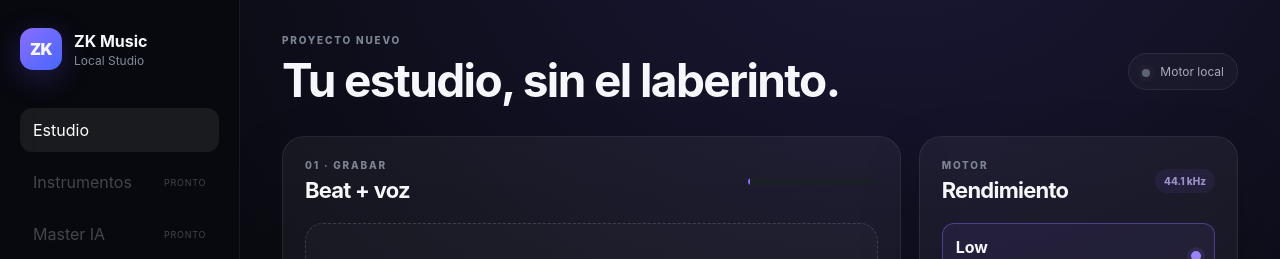
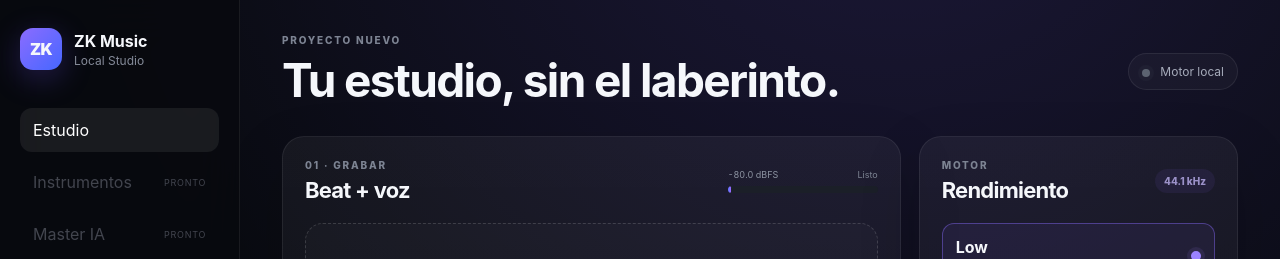
Before and after one commit to ZKYONA/Zk_Music, a React (Vite) app: page / in a window 1280 px wide. Shown: the top 259 px of the page. Built offline with nearby package versions, Linux system fonts and the light colour scheme.

Commit message:
feat: WAV export and recording safety meter (#7)
* feat(audio): add WAV export and detailed input metering

* feat(ui): add WAV export action per take

* feat(ui): wire WAV export and recording meter

* style: add clipping and recording meter states

* docs: track WAV export and recording metering

```diff
--- a/src/App.tsx
+++ b/src/App.tsx
@@ -42,6 +42,18 @@ function formatDb(value: number): string {
   return `${value > 0 ? "+" : ""}${value.toFixed(1)} dB`;
 }
 
+function formatPeakDb(peak: number): string {
+  const db = 20 * Math.log10(Math.max(peak, 0.0001));
+  return `${db.toFixed(1)} dBFS`;
+}
+
+function formatRecordingTime(seconds: number): string {
+  const whole = Math.max(0, Math.floor(seconds));
+  const minutes = Math.floor(whole / 60);
+  const remaining = whole % 60;
+  return `${minutes}:${remaining.toString().padStart(2, "0")}`;
+}
+
 export default function App() {
   const savedPreferences = useMemo(() => loadStudioPreferences(), []);
   const initialProfile = useMemo(
@@ -84,6 +96,9 @@ export default function App() {
   const [takes, setTakes] = useState<RecordedTake[]>([]);
   const takeUrlsRef = useRef(new Set<string>());
   const [level, setLevel] = useState(0);
+  const [peak, setPeak] = useState(0);
+  const [clipping, setClipping] = useState(false);
+  const [recordingSeconds, setRecordingSeconds] = useState(0);
   const [status, setStatus] = useState("Listo para crear.");
   const [error, setError] = useState("");
 
@@ -154,12 +169,28 @@ export default function App() {
   useEffect(() => {
     let frame = 0;
     const tick = () => {
-      setLevel(engineRef.current?.getInputLevel() ?? 0);
+      const metrics = engineRef.current?.getInputMetrics();
+      setLevel(metrics?.level ?? 0);
+      setPeak(metrics?.peak ?? 0);
+      setClipping(metrics?.clipping ?? false);
       frame = requestAnimationFrame(tick);
     };
     frame = requestAnimationFrame(tick);
     return () => cancelAnimationFrame(frame);
   }, []);
+
+  useEffect(() => {
+    if (!recording) return;
+
+    const startedAt = performance.now();
+    setRecordingSeconds(0);
+
+    const timer = window.setInterval(() => {
+      setRecordingSeconds((performance.now() - startedAt) / 1000);
+    }, 100);
+
+    return () => window.clearInterval(timer);
+  }, [recording]);
 
   useEffect(() => {
     return () => {
@@ -298,6 +329,7 @@ export default function App() {
         createdAt,
         duration: analysis.duration,
         peaks: analysis.peaks,
+        blob,
       };
 
       setTakes((current) => [take, ...current]);
@@ -384,6 +416,24 @@ export default function App() {
     anchor.click();
   }
 
+  async function downloadWavTake(take: RecordedTake) {
+    setError("");
+    setStatus("Preparando WAV localmente…");
+
+    try {
+      const wav = await engineRef.current!.convertToWav(take.blob);
+      const url = URL.createObjectURL(wav);
+      const anchor = document.createElement("a");
+      anchor.href = url;
+      anchor.download = `${take.name.trim() || "zk-music-take"}.wav`;
+      anchor.click();
+      window.setTimeout(() => URL.revokeObjectURL(url), 1000);
+      setStatus("WAV exportado.");
+    } catch (reason) {
+      setError(reason instanceof Error ? reason.message : "No se pudo exportar a WAV.");
+    }
+  }
+
   return (
     <main className="app-shell">
       <aside className="sidebar">
@@ -430,8 +480,15 @@ export default function App() {
                 <p className="eyebrow">01 · GRABAR</p>
                 <h2>Beat + voz</h2>
               </div>
+              <div className="recording-meter-block">
+                <div className="recording-meter-meta">
+                  <span className={clipping ? "clip-warning active" : "clip-warning"}>
+                    {clipping ? "CLIP" : formatPeakDb(peak)}
+                  </span>
+                  <span>{recording ? formatRecordingTime(recordingSeconds) : "Listo"}</span>
+                </div>
                 <div
-                className="meter"
+                  className={clipping ? "meter clipping" : "meter"}
                   role="progressbar"
                   aria-label="Nivel de entrada del micrófono"
                   aria-valuemin={0}
@@ -439,6 +496,7 @@ export default function App() {
                   aria-valuenow={Math.round(level * 100)}
                 >
                   <div className="meter-fill" style={{ width: `${Math.max(2, level * 100)}%` }} />
+                </div>
               </div>
             </div>
 
@@ -507,6 +565,7 @@ export default function App() {
               takes={takes}
               onRename={renameTake}
               onDownload={downloadTake}
+              onDownloadWav={(take) => void downloadWavTake(take)}
               onDelete={deleteTake}
             />
           </article>
--- a/src/TakeLibrary.tsx
+++ b/src/TakeLibrary.tsx
@@ -6,12 +6,14 @@ export interface RecordedTake {
   createdAt: number;
   duration: number;
   peaks: number[];
+  blob: Blob;
 }
 
 interface TakeLibraryProps {
   takes: RecordedTake[];
   onRename: (id: string, name: string) => void;
   onDownload: (take: RecordedTake) => void;
+  onDownloadWav: (take: RecordedTake) => void;
   onDelete: (id: string) => void;
 }
 
@@ -33,6 +35,7 @@ export function TakeLibrary({
   takes,
   onRename,
   onDownload,
+  onDownloadWav,
   onDelete,
 }: TakeLibraryProps) {
   if (takes.length === 0) return null;
@@ -84,9 +87,15 @@ export function TakeLibrary({
             <div className="take-actions">
               <button
                 className="primary-button"
+                onClick={() => onDownloadWav(take)}
+              >
+                WAV
+              </button>
+              <button
+                className="ghost-button"
                 onClick={() => onDownload(take)}
               >
-                Exportar
+                Original
               </button>
               <button
                 className="ghost-button danger-button"
--- a/src/audio/AudioEngine.ts
+++ b/src/audio/AudioEngine.ts
@@ -30,6 +30,12 @@ export interface AmbienceSettings {
 export interface TakeAnalysis {
   duration: number;
   peaks: number[];
+}
+
+export interface InputMetrics {
+  level: number;
+  peak: number;
+  clipping: boolean;
 }
 
 const DEFAULT_FX: VocalFxSettings = {
@@ -84,6 +90,52 @@ function createReverbImpulse(context: AudioContext, seconds = 1.5): AudioBuffer
   }
 
   return impulse;
+}
+
+function writeAscii(view: DataView, offset: number, text: string): void {
+  for (let index = 0; index < text.length; index += 1) {
+    view.setUint8(offset + index, text.charCodeAt(index));
+  }
+}
+
+function audioBufferToWav(buffer: AudioBuffer): Blob {
+  const channels = Math.max(1, Math.min(2, buffer.numberOfChannels));
+  const bytesPerSample = 2;
+  const frameCount = buffer.length;
+  const dataSize = frameCount * channels * bytesPerSample;
+  const bytes = new ArrayBuffer(44 + dataSize);
+  const view = new DataView(bytes);
+
+  writeAscii(view, 0, "RIFF");
+  view.setUint32(4, 36 + dataSize, true);
+  writeAscii(view, 8, "WAVE");
+  writeAscii(view, 12, "fmt ");
+  view.setUint32(16, 16, true);
+  view.setUint16(20, 1, true);
+  view.setUint16(22, channels, true);
+  view.setUint32(24, buffer.sampleRate, true);
+  view.setUint32(28, buffer.sampleRate * channels * bytesPerSample, true);
+  view.setUint16(32, channels * bytesPerSample, true);
+  view.setUint16(34, bytesPerSample * 8, true);
+  writeAscii(view, 36, "data");
+  view.setUint32(40, dataSize, true);
+
+  const channelData = Array.from(
+    { length: channels },
+    (_, channel) => buffer.getChannelData(channel),
+  );
+
+  let offset = 44;
+  for (let frame = 0; frame < frameCount; frame += 1) {
+    for (let channel = 0; channel < channels; channel += 1) {
+      const sample = Math.max(-1, Math.min(1, channelData[channel][frame] ?? 0));
+      const pcm = sample < 0 ? sample * 0x8000 : sample * 0x7fff;
+      view.setInt16(offset, Math.round(pcm), true);
+      offset += bytesPerSample;
+    }
+  }
+
+  return new Blob([bytes], { type: "audio/wav" });
 }
 
 function pickMimeType(): string | undefined {
@@ -721,6 +773,13 @@ export class AudioEngine {
     });
   }
 
+  async convertToWav(blob: Blob): Promise<Blob> {
+    const context = await this.ensureContext();
+    const bytes = await blob.arrayBuffer();
+    const buffer = await context.decodeAudioData(bytes.slice(0));
+    return audioBufferToWav(buffer);
+  }
+
   async analyzeTake(blob: Blob, points = 96): Promise<TakeAnalysis> {
     const context = await this.ensureContext();
     const bytes = await blob.arrayBuffer();
@@ -761,18 +820,31 @@ export class AudioEngine {
     };
   }
 
-  getInputLevel(): number {
-    if (!this.analyser) return 0;
+  getInputMetrics(): InputMetrics {
+    if (!this.analyser) {
+      return { level: 0, peak: 0, clipping: false };
+    }
 
     const values = new Float32Array(this.analyser.fftSize);
     this.analyser.getFloatTimeDomainData(values);
 
     let sum = 0;
+    let peak = 0;
+
     for (const value of values) {
       sum += value * value;
+      peak = Math.max(peak, Math.abs(value));
     }
 
-    return Math.min(1, Math.sqrt(sum / values.length) * 3.5);
+    return {
+      level: Math.min(1, Math.sqrt(sum / values.length) * 3.5),
+      peak: Math.min(1, peak),
+      clipping: peak >= 0.985,
+    };
+  }
+
+  getInputLevel(): number {
+    return this.getInputMetrics().level;
   }
 
   dispose(): void {
--- a/src/styles.css
+++ b/src/styles.css
@@ -205,12 +205,41 @@ nav { display: grid; gap: 8px; }
 
 .panel h2 { font-size: 22px; }
 
+.recording-meter-block {
+  width: 150px;
+  display: grid;
+  gap: 6px;
+}
+
+.recording-meter-meta {
+  display: flex;
+  justify-content: space-between;
+  gap: 10px;
+  color: #7d8493;
+  font-size: 9px;
+  font-variant-numeric: tabular-nums;
+}
+
+.clip-warning {
+  color: #8d94a2;
+}
+
+.clip-warning.active {
+  color: #ff6a7d;
+  font-weight: 900;
+  letter-spacing: 0.06em;
+}
+
 .meter {
-  width: 130px;
+  width: 100%;
   height: 7px;
   overflow: hidden;
   border-radius: 999px;
   background: #1b1f28;
+}
+
+.meter.clipping {
+  box-shadow: 0 0 0 1px rgba(255, 86, 108, 0.35), 0 0 18px rgba(255, 86, 108, 0.16);
 }
 
 .meter-fill {
@@ -218,6 +247,10 @@ nav { display: grid; gap: 8px; }
   border-radius: inherit;
   background: linear-gradient(90deg, #5a78ff, #9f68ff);
   transition: width 50ms linear;
+}
+
+.meter.clipping .meter-fill {
+  background: linear-gradient(90deg, #ff9a54, #ff536b);
 }
 
 .drop-zone {
```
Also changed, not shown: 1 other file (tests, documents, lock files or other folders). Lines whose indentation alone changed are shown as unchanged.
